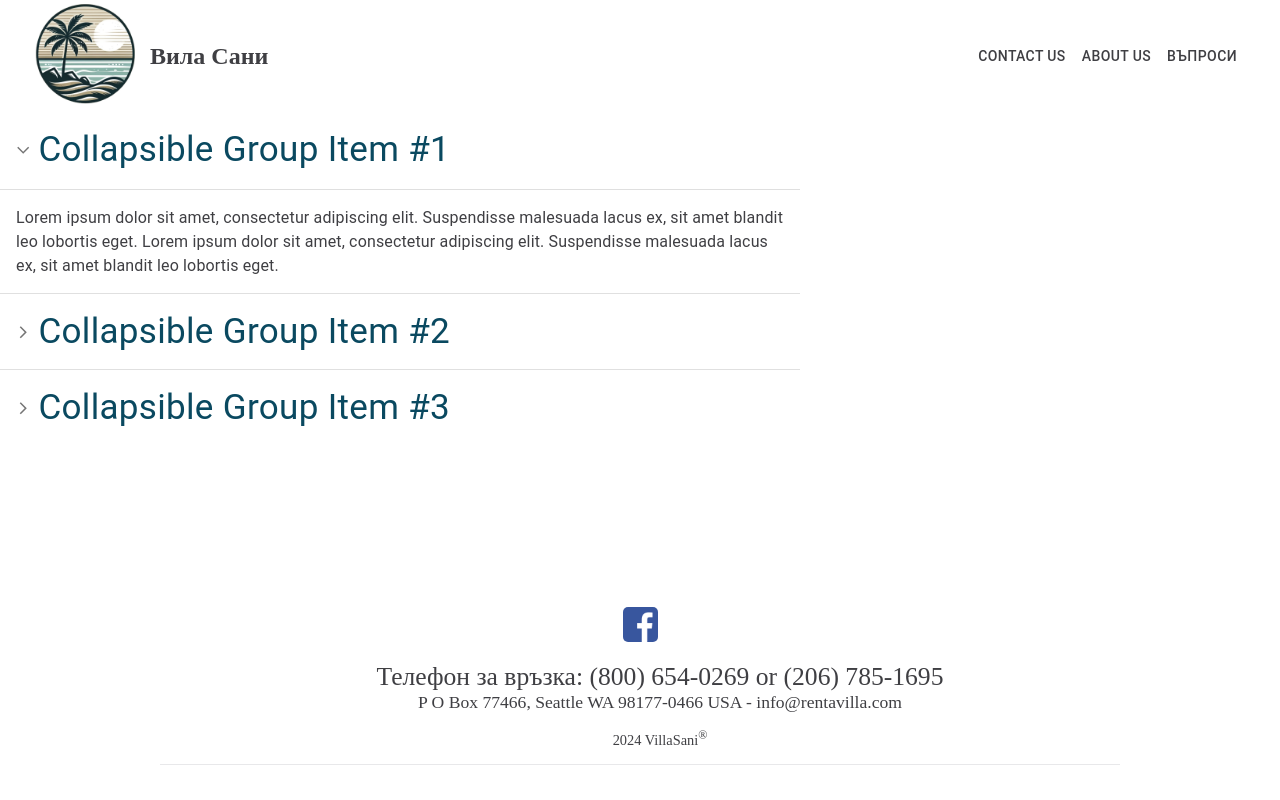
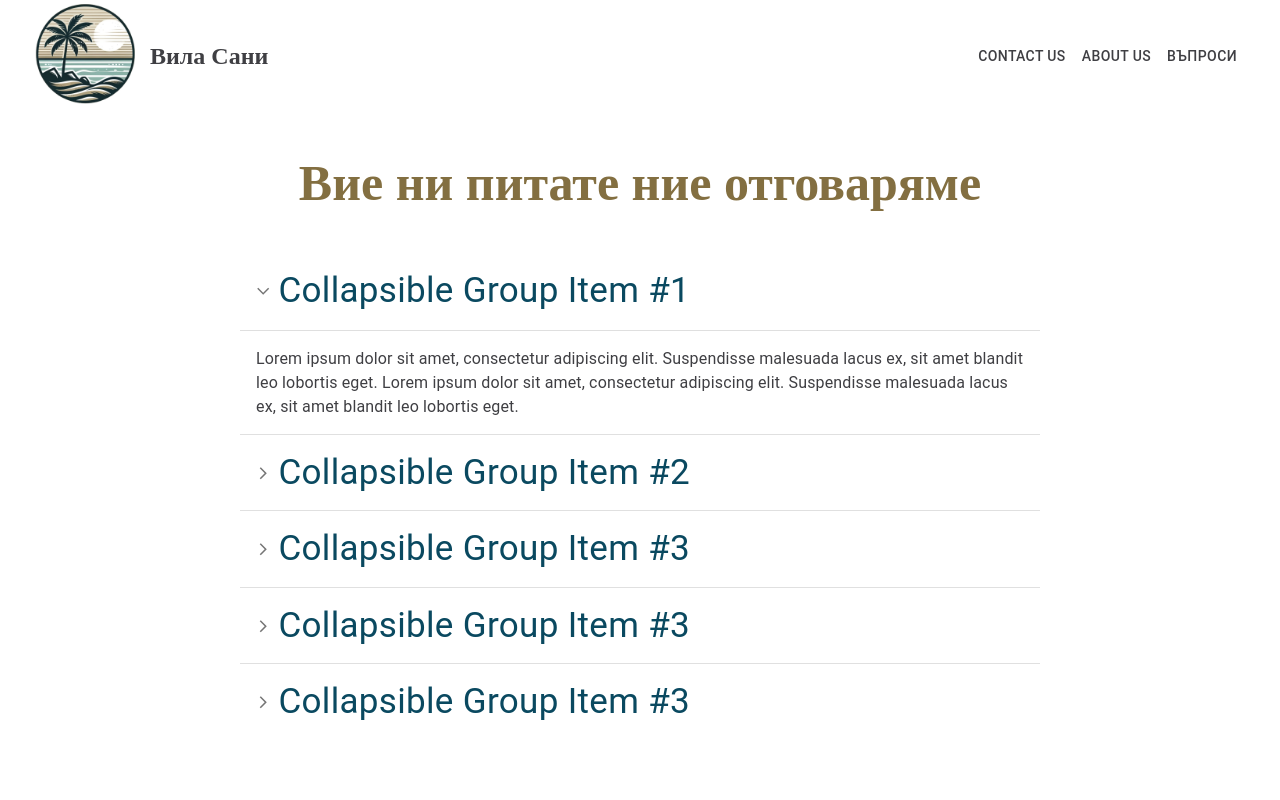
Before and after one commit to rkehadzhiyski/Villa-Sany, a React (Vite) app: page /questions-and-answers in a window 1280 px wide. Shown: the top 800 px of the page. Built offline with nearby package versions, Linux system fonts and the light colour scheme.

Commit message:
style the questions

```diff
--- a/src/components/questions/Questions.tsx
+++ b/src/components/questions/Questions.tsx
@@ -49,10 +49,12 @@ const Questions = () => {
         };
 
     return (
+        <div className={styles['page-container']}>
+            <h2 className={styles.heading}>Вие ни питате ние отговаряме</h2>
             <div className={styles['question-container']}>
                 <Accordion expanded={expanded === 'panel1'} onChange={handleChange('panel1')}>
                     <AccordionSummary aria-controls="panel1d-content" id="panel1d-header">
-                    <Typography sx={{fontSize: '35px'}} className={styles.question}>Collapsible Group Item #1</Typography>
+                        <Typography sx={{ fontSize: '35px' }} className={styles.question}>Collapsible Group Item #1</Typography>
                     </AccordionSummary>
                     <AccordionDetails>
                         <Typography className={styles.answer}>
@@ -65,7 +67,7 @@ const Questions = () => {
                 </Accordion>
                 <Accordion expanded={expanded === 'panel2'} onChange={handleChange('panel2')}>
                     <AccordionSummary aria-controls="panel2d-content" id="panel2d-header">
-                    <Typography sx={{fontSize: '35px'}} className={styles.question}>Collapsible Group Item #2</Typography>
+                        <Typography sx={{ fontSize: '35px' }} className={styles.question}>Collapsible Group Item #2</Typography>
                     </AccordionSummary>
                     <AccordionDetails>
                         <Typography className={styles.answer}>
@@ -78,7 +80,33 @@ const Questions = () => {
                 </Accordion>
                 <Accordion expanded={expanded === 'panel3'} onChange={handleChange('panel3')}>
                     <AccordionSummary aria-controls="panel3d-content" id="panel3d-header">
-                    <Typography sx={{fontSize: '35px'}} className={styles.question}>Collapsible Group Item #3</Typography>
+                        <Typography sx={{ fontSize: '35px' }} className={styles.question}>Collapsible Group Item #3</Typography>
+                    </AccordionSummary>
+                    <AccordionDetails>
+                        <Typography className={styles.answer}>
+                            Lorem ipsum dolor sit amet, consectetur adipiscing elit. Suspendisse
+                            malesuada lacus ex, sit amet blandit leo lobortis eget. Lorem ipsum dolor
+                            sit amet, consectetur adipiscing elit. Suspendisse malesuada lacus ex,
+                            sit amet blandit leo lobortis eget.
+                        </Typography>
+                    </AccordionDetails>
+                </Accordion>
+                <Accordion expanded={expanded === 'panel5'} onChange={handleChange('panel5')}>
+                    <AccordionSummary aria-controls="panel5d-content" id="panel5d-header">
+                        <Typography sx={{ fontSize: '35px' }} className={styles.question}>Collapsible Group Item #3</Typography>
+                    </AccordionSummary>
+                    <AccordionDetails>
+                        <Typography className={styles.answer}>
+                            Lorem ipsum dolor sit amet, consectetur adipiscing elit. Suspendisse
+                            malesuada lacus ex, sit amet blandit leo lobortis eget. Lorem ipsum dolor
+                            sit amet, consectetur adipiscing elit. Suspendisse malesuada lacus ex,
+                            sit amet blandit leo lobortis eget.
+                        </Typography>
+                    </AccordionDetails>
+                </Accordion>
+                <Accordion expanded={expanded === 'panel4'} onChange={handleChange('panel4')}>
+                    <AccordionSummary aria-controls="panel34-content" id="panel4d-header">
+                        <Typography sx={{ fontSize: '35px' }} className={styles.question}>Collapsible Group Item #3</Typography>
                     </AccordionSummary>
                     <AccordionDetails>
                         <Typography className={styles.answer}>
@@ -90,6 +118,7 @@ const Questions = () => {
                     </AccordionDetails>
                 </Accordion>
             </div>
+        </div>
     );
 }
 
--- a/src/components/questions/questions.module.css
+++ b/src/components/questions/questions.module.css
@@ -1,3 +1,11 @@
+.page-container {
+    display: flex;
+    flex-direction: column;
+    align-items: center;
+    margin-left: auto;
+    margin-right: auto;
+}
+
 .question-container{
     display: flex;
     flex-direction: column;
@@ -5,9 +13,14 @@
     width: 800px;
 }
 
+.heading{
+    color: #836F41;
+    font-size: 50px;
+}
+
 .question {
     color: #0A4960;
-    font-size: 50px;
+    font-size: 40px;
 }
 
 .answer{
--- a/src/main.module.css
+++ b/src/main.module.css
@@ -1,5 +1,4 @@
 body{
-    height: 100%;
     margin: 0;
     color: #3f3f43;
 }
```
Lines whose indentation alone changed are shown as unchanged.
